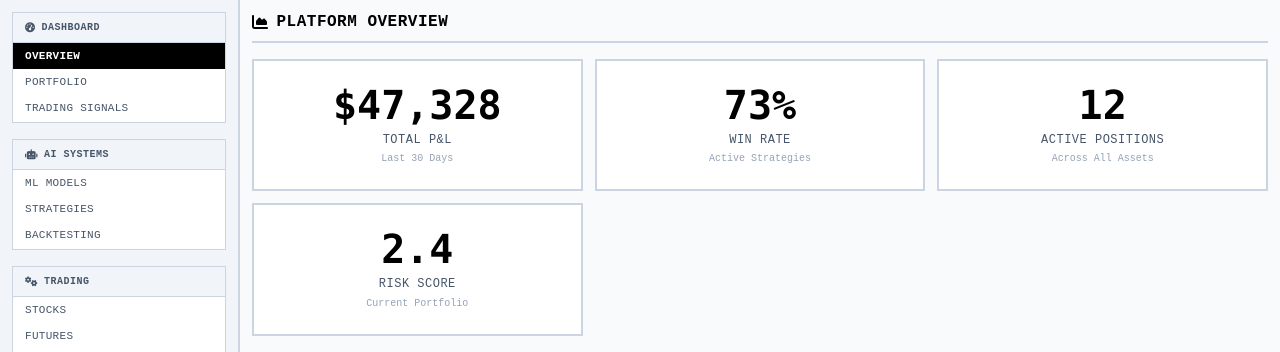
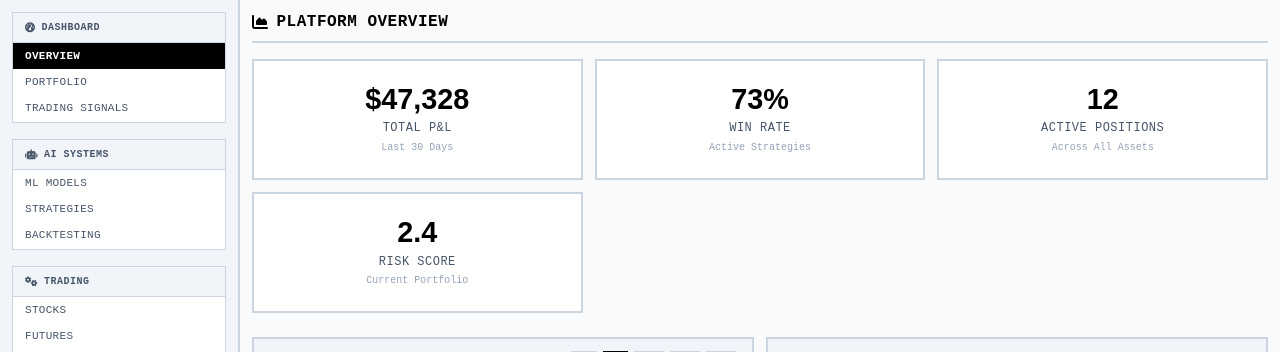
Before and after one commit to KenyBoi/algotrendy, a FastAPI app: page / in a window 1280 px wide. Shown: the part 39-391 px from the top of the page. Run offline with FastAPI, Linux system fonts and the light colour scheme; data that the repository does not hold is empty.

Commit message:
Adjust dashboard styling for statistical displays
Update CSS variables for font sizes and weights in dashboard.css, and change font family for large stat numbers.

Replit-Commit-Author: Agent
Replit-Commit-Session-Id: 6627f6b9-f9df-43f3-88ac-fa59f208a19b
Replit-Commit-Checkpoint-Type: full_checkpoint
Replit-Commit-Screenshot-Url: https://storage.googleapis.com/screenshot-production-us-central1/1b68dca4-fff9-48c1-bf12-e45918370f6f/6627f6b9-f9df-43f3-88ac-fa59f208a19b/qDxv2aA

```diff
--- a/frontend/static/css/dashboard.css
+++ b/frontend/static/css/dashboard.css
@@ -38,7 +38,7 @@
     --chart-gray: #6b7280;
 
     /* Statistical Display */
-    --stat-large-font: 2.5rem;
+    --stat-large-font: 1.8rem;
     --stat-medium-font: 1.5rem;
     --stat-small-font: 0.875rem;
 }
@@ -334,9 +334,9 @@ body {
 
 .large-stat-number {
     font-size: var(--stat-large-font);
-    font-weight: 700;
+    font-weight: 600;
     color: var(--primary-color);
-    font-family: 'SF Mono', 'Monaco', 'Inconsolata', 'Courier New', monospace;
+    font-family: Arial, Helvetica, sans-serif;
     line-height: 1;
     margin-bottom: 8px;
 }
```
